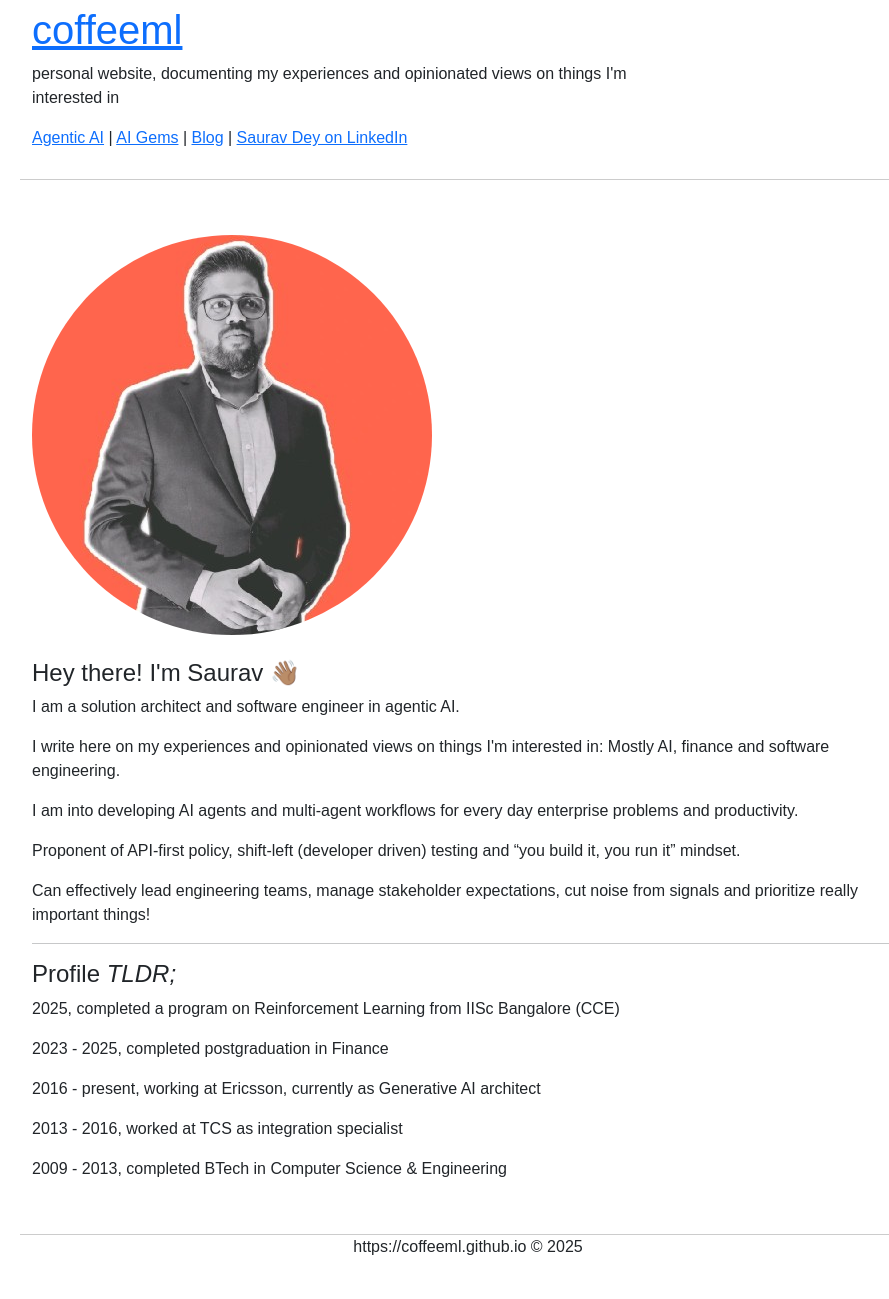
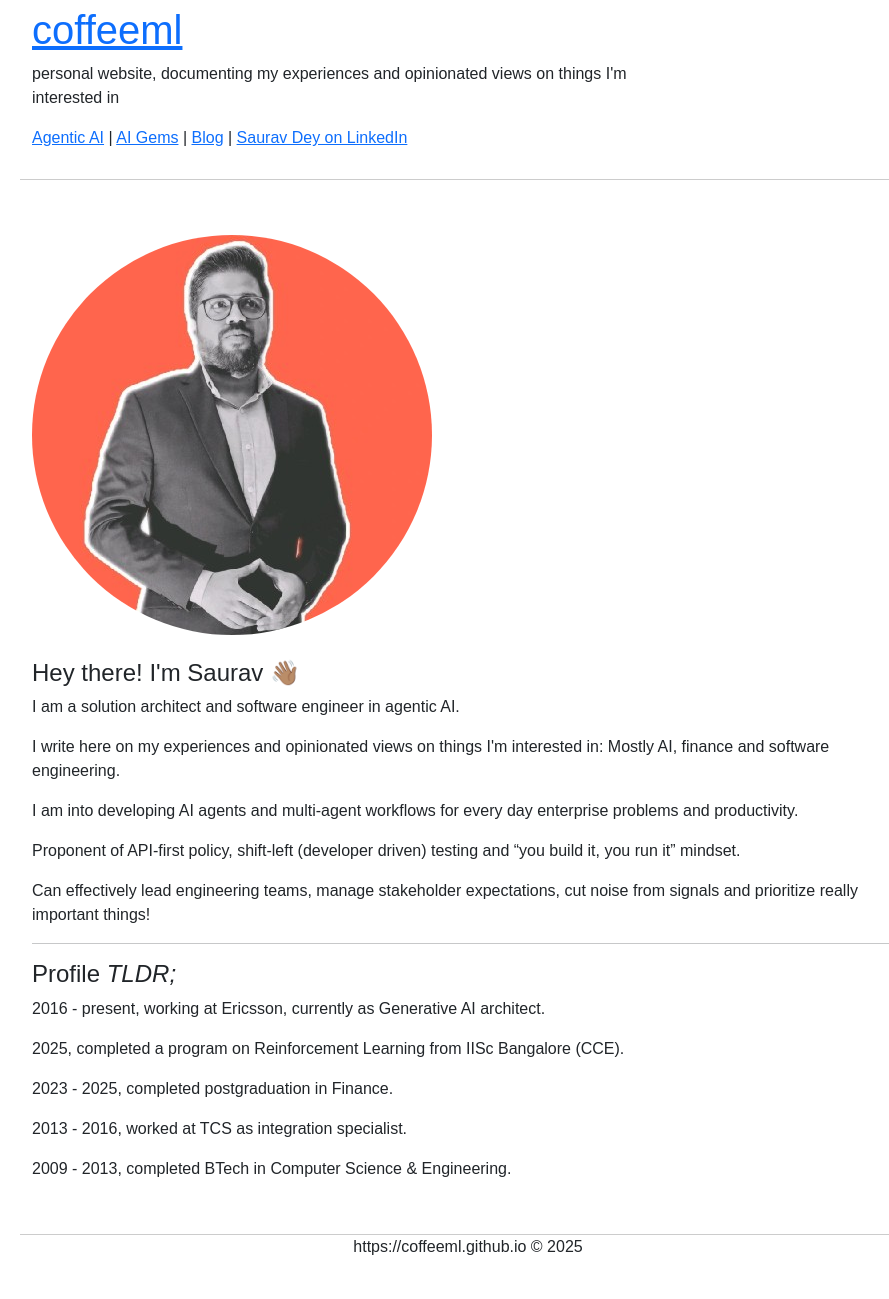
Before and after one commit to coffeeml/coffeeml.github.io, a Jekyll site: the page built from index.markdown, in a window 1280 px wide. Shown: the whole page, without its empty margins (172-1061 px from the left). Built offline with Jekyll 4.4.1, drawn with Linux system fonts in a browser that asks for light colours; nearby versions of some CDN libraries; some web fonts are replaced.

```diff
--- a/index.markdown
+++ b/index.markdown
@@ -15,11 +15,11 @@ layout: default
         <p>Can effectively lead engineering teams, manage stakeholder expectations, cut noise from signals and prioritize really important things!</p>
         <hr />
         <h4>Profile <i>TLDR;</i></h4>
-        <p>2025, completed a program on Reinforcement Learning from IISc Bangalore (CCE)</p>
-        <p>2023 - 2025, completed postgraduation in Finance</p>
-        <p>2016 - present, working at Ericsson, currently as Generative AI architect</p>
-        <p>2013 - 2016, worked at TCS as integration specialist</p>
-        <p>2009 - 2013, completed BTech in Computer Science & Engineering</p>
+        <p>2016 - present, working at Ericsson, currently as Generative AI architect.</p>
+        <p>2025, completed a program on Reinforcement Learning from IISc Bangalore (CCE).</p>
+        <p>2023 - 2025, completed postgraduation in Finance.</p>
+        <p>2013 - 2016, worked at TCS as integration specialist.</p>
+        <p>2009 - 2013, completed BTech in Computer Science & Engineering.</p>
         <br />
     </div>
 </div>
```
